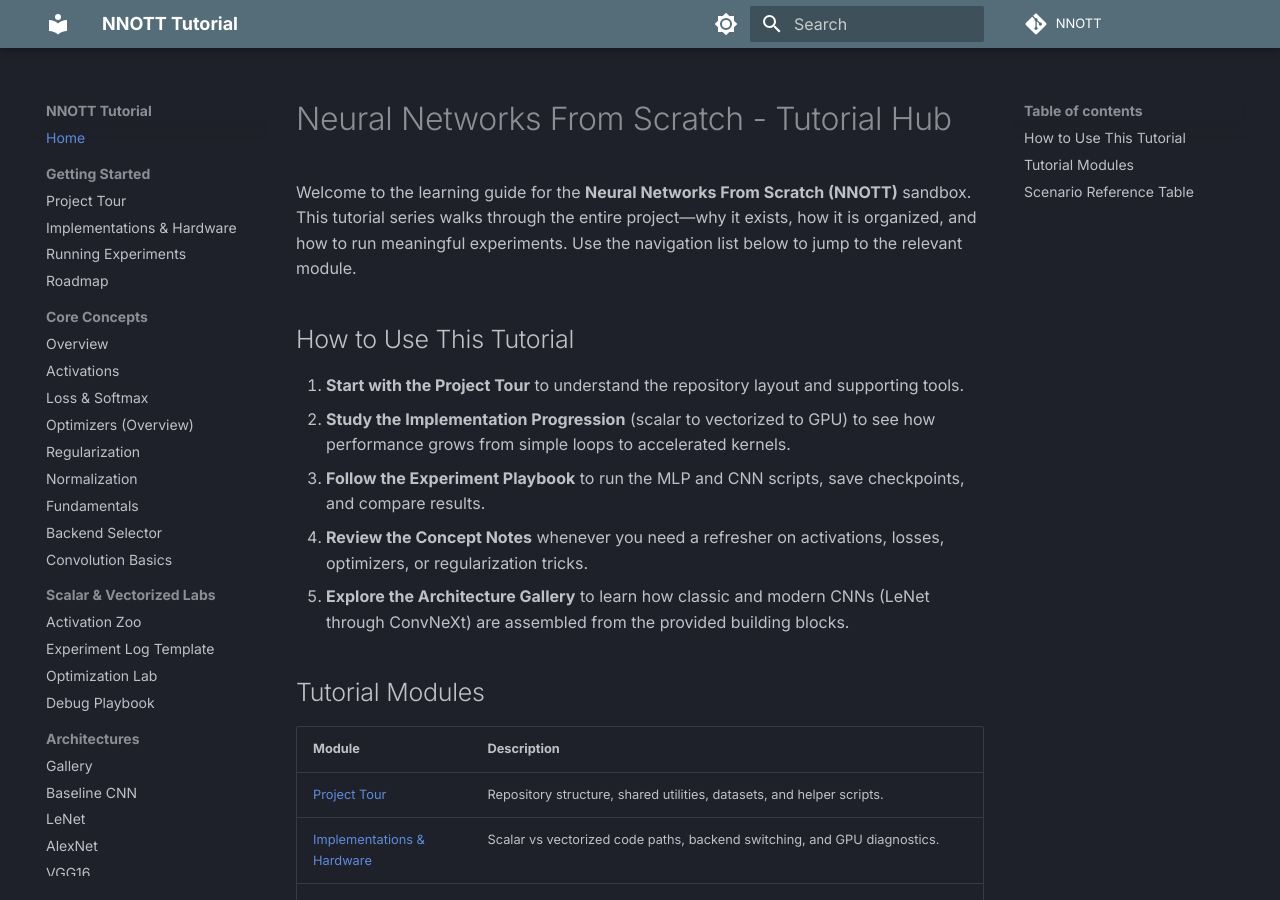
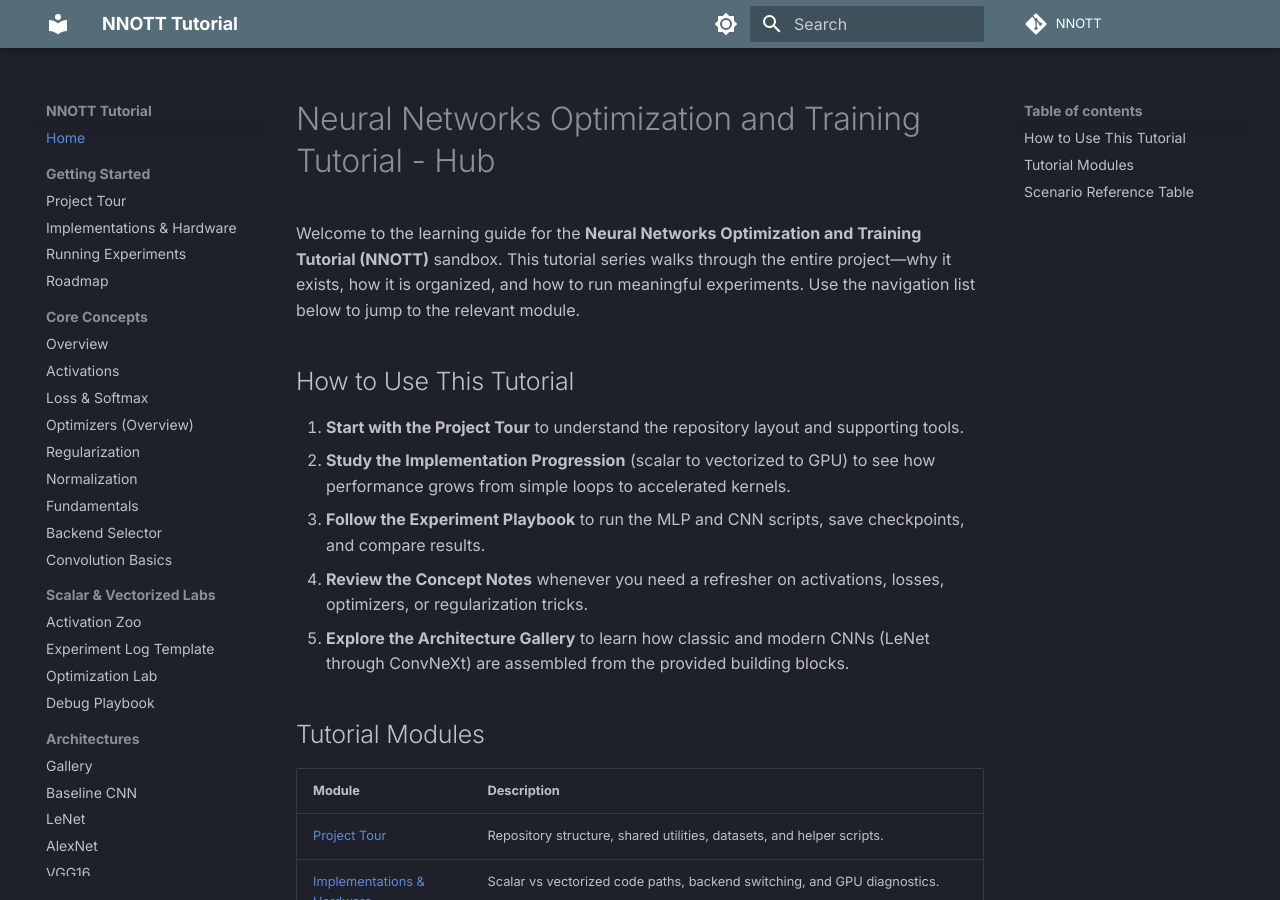
Before and after one commit to polla-fattah/nnott, an MkDocs documentation site: the page built from tutorial/index.md, in a window 1280 px wide and 900 px high. Built offline with MkDocs 1.6.1 and Material for MkDocs 9.7.7, drawn with Linux system fonts in a browser that asks for light colours; comment, search, counter and statistics services are not loaded.

```diff
--- a/tutorial/index.md
+++ b/tutorial/index.md
@@ -2,9 +2,9 @@
 title: Tutorial Hub
 ---
 
-# Neural Networks From Scratch - Tutorial Hub
+# Neural Networks Optimization and Training Tutorial - Hub
 
-Welcome to the learning guide for the **Neural Networks From Scratch (NNOTT)** sandbox. This tutorial series walks through the entire project—why it exists, how it is organized, and how to run meaningful experiments. Use the navigation list below to jump to the relevant module.
+Welcome to the learning guide for the **Neural Networks Optimization and Training Tutorial (NNOTT)** sandbox. This tutorial series walks through the entire project—why it exists, how it is organized, and how to run meaningful experiments. Use the navigation list below to jump to the relevant module.
 
 ## How to Use This Tutorial
 
```
Also changed, not shown: README.md (+7 -0 lines), tutorial/about.md (+0 -7 lines), tutorial/tools/tqdm.md (+0 -8 lines).
